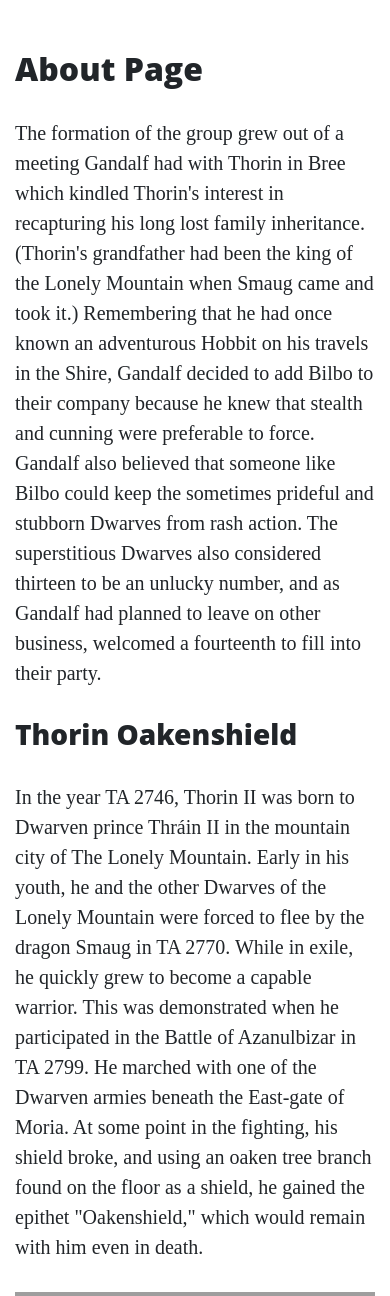
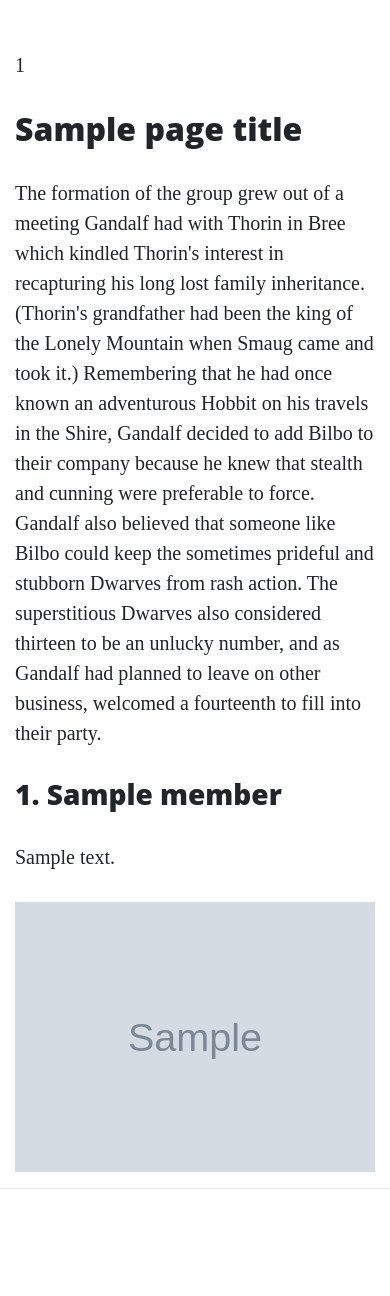
Before and after one commit to Kiko-Climent/thorin-flask-app, a Flask app: template templates/about.html in a window 390 px wide. Shown: the part 533-1829 px from the top of the page. Run offline with Flask 3, Linux system fonts and the light colour scheme; the template is opened without the code that fills it: most values are stand-ins (such as "Sample title", 1, 10 or a date in 2020); grey boxes marked "Sample" are stand-in pictures; some libraries are stand-ins or nearby versions; grey boxes are pictures that could not be loaded.

Commit message:
get data from back to front

```diff
--- a/run.py
+++ b/run.py
@@ -1,4 +1,5 @@
 import os
+import json
 from flask import Flask, render_template
 
 
@@ -12,17 +13,20 @@ def index():
 
 @app.route("/about")
 def about():
-    return render_template("about.html")
+    data = []
+    with open("data/company.json", "r")as json_data:
+        data = json.load(json_data)
+    return render_template("about.html", page_title="About", company= data)
 
 
 @app.route("/contact")
 def contact():
-    return render_template("contact.html")
+    return render_template("contact.html", page_title="Contact")
 
 
 @app.route("/careers")
 def careers():
-    return render_template("careers.html")
+    return render_template("careers.html",page_title="Careers")
 
 
 if __name__ == "__main__":
--- a/templates/about.html
+++ b/templates/about.html
@@ -1,6 +1,13 @@
 {% extends "base.html" %}
 {% block content %}
-    <h2>About Page</h2>
+
+    {% for number in list_of_numbers %}
+        <p>{{ number }}</p>
+    {% endfor %}
+
+
+
+    <h2>{{ page_title }}</h2>
     <p>
         The formation of the group grew out of a meeting Gandalf had with Thorin in Bree which kindled Thorin's interest in
 		recapturing his long lost family inheritance. (Thorin's grandfather had been the king of the Lonely Mountain when
@@ -11,60 +18,39 @@
 		leave on other business, welcomed a fourteenth to fill into their party.
     </p>
 
+    {% for member in company %}
+
         <div class="row featurette">
+
+            {% if loop.index % 2 != 0 %}
+
                 <div class="col-md-7">
-            <h3>Thorin Oakenshield</h3>
-			<p>
-				In the year TA 2746, Thorin II was born to Dwarven prince Thráin II in the mountain city of The Lonely Mountain.
-				Early in his youth, he and the other Dwarves of the Lonely Mountain were forced to flee by the dragon Smaug in TA
-				2770. While in exile, he quickly grew to become a capable warrior. This was demonstrated when he participated in the
-				Battle of Azanulbizar in TA 2799. He marched with one of the Dwarven armies beneath the East-gate of Moria. At some
-				point in the fighting, his shield broke, and using an oaken tree branch found on the floor as a shield, he gained
-				the epithet "Oakenshield," which would remain with him even in death.
-			</p>
+                    <h3>{{ loop.index }}. {{ member.name }}</h3>
+                    <p>{{ member.description }}</p>
                 </div>
                 <div class="col-md-5">
-            <img src="https://vignette.wikia.nocookie.net/lotr/images/3/3f/ThorinBIG.jpg" alt="">
-        </div>
+                    <img src="{{ member.image_source }}" alt="" class="featurette-img image-responsive">
                 </div>
 
-    <div class="row featurette">
+            {% else %}
                 <div class="col-md-5">
-            <img src="https://vignette.wikia.nocookie.net/lotr/images/b/b4/The-Hobbit-Fili-and-Kili.jpg" alt="">
+                    <img src="{{ member.image_source }}" alt="" class="featurette-img image-responsive">
                 </div>
                 <div class="col-md-7">
-            <h3>Fili and Kili</h3>
-			<p>
-				Fíli and Kíli were nephews of Thorin, who was the elder brother of their mother Dís. They were also nephews of
-				Frerin, grandsons of Thráin II, and great-grandsons of Thrór. Fíli's most distinguishing feature was his long nose,
-				the longest of any of the Dwarves in Thorin's company.
-			</p>
-        </div><br>
+                    <h3>{{ loop.index }}. {{ member.name }}</h3>
+                    <p>{{ member.description }}</p>
+                </div>
 
-        <div class="col-md-7">
-            <h3>Balin</h3>
-            <p>
-                Balin is one of the kinder Dwarves and has a position of leadership amongst the company. He often takes watch, has
-                royal blood, and is the second eldest. After The Hobbit, he becomes a close friend of Bilbo, and later becomes the
-                Lord of Moria, being slain there by Orcs. His tomb is found in Moria in The Lord of the Rings.
-            </p>
+            {% endif %}
+
         </div>
-        <div class="col-md-5">
-            <img src="https://static.wikia.nocookie.net/lotr/images/5/52/Balin.jpg" alt="">
-        </div>
-    </div><br>
 
-    <div class="row featurette">
-        <div class="col-md-5">
-            <img src="https://static.wikia.nocookie.net/lotr/images/e/ed/Bombur.jpg" alt="">
-        </div>
-        <div class="col-md-7">
-            <h3>Bombur</h3>
-            <p>
-                Bombur is the fattest of the Dwarves, and spends most of his time eating and sleeping. He is out of shape, moves
-                slower than the other Dwarves, and frequently complains about being tired. In Mirkwood Forest, he dreams enchanted
-                dreams about food. Following The Hobbit, he becomes so overweight he cannot walk.
-            </p>
-        </div>
-    </div>
+        {% if loop.index != loop.length %}
+
+            <hr class="featurette-divider">
+
+        {% endif %}
+
+    {% endfor %}
+
 {% endblock %}
--- a/templates/careers.html
+++ b/templates/careers.html
@@ -1,4 +1,4 @@
 {% extends "base.html" %}
 {% block content %}
-    <h2>Come Work With Us!</h2>
+    <h2>{{ page_title }}</h2>
 {% endblock %}
--- a/templates/contact.html
+++ b/templates/contact.html
@@ -1,4 +1,4 @@
 {% extends "base.html" %}
 {% block content %}
-    <h2>Contact Us</h2>
+    <h2>{{ page_title }}</h2>
 {% endblock %}
```
Also changed, not shown: data/company.json (added, +67 -0 lines). Lines whose indentation alone changed are shown as unchanged.
